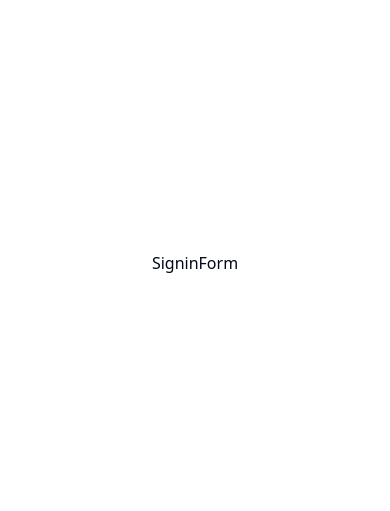
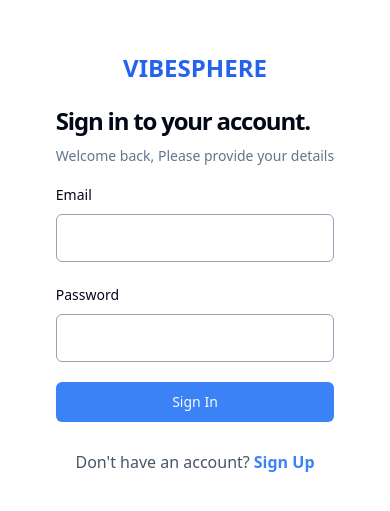
Before and after one commit to vedpandya-project/Vibe-Sphere-App-Project, a React (Vite) app: page /sign-in in a window 390 px wide. Shown: the part 159-670 px from the top of the page. Built offline with nearby package versions, Linux system fonts and the light colour scheme; no server answers.

Commit message:
Sign in functionality

```diff
--- a/src/auth/forms/SigninForm.tsx
+++ b/src/auth/forms/SigninForm.tsx
@@ -1,9 +1,137 @@
-import React from 'react'
+import { z } from "zod"
+import { zodResolver } from "@hookform/resolvers/zod"
+import { useForm } from "react-hook-form"
+import { Button } from "@/components/ui/button"
+import {
+  Form,
+  FormControl,
+  FormDescription,
+  FormField,
+  FormItem,
+  FormLabel,
+  FormMessage,
+} from "@/components/ui/form"
+import { Input } from "@/components/ui/input"
+import { SignInFormSchema } from "@/lib/validation"
+import { Link, useNavigate } from "react-router-dom"
+import Loader from "@/components/shared/Loader"
+import { useToast } from "@/hooks/use-toast"
+import { useCreateUserAccount, useSignInAccount } from "@/lib/react-query/queries"
+import { useUserContext } from "@/context/AuthContext"
 
 const SigninForm = () => {
+  const { toast } = useToast();
+  const navigate = useNavigate();
+  const {checkAuthUser, isLoading: isUserLoading} = useUserContext();
+
+  const form = useForm<z.infer<typeof SignInFormSchema>>({
+    resolver: zodResolver(SignInFormSchema),
+    defaultValues: {
+      email: "",
+      password: "",
+    },
+  })
+
+  // queries
+  const {mutateAsync: signInAccount, isPending: isSigningInUser } =
+  useSignInAccount()
+
+  async function onSubmit(values: z.infer<typeof SignInFormSchema>) {
+
+    const session = await signInAccount({
+      email: values.email,
+      password: values.password,
+    })
+
+    if(!session) {
+      toast({ title: "Something went wrong. Please try again."})
+
+      navigate("/sign-in")
+
+      return
+    }
+
+    const isLoggedIn = await checkAuthUser()
+
+    if (isLoggedIn) {
+      form.reset()
+
+      navigate("/")
+    } else {
+      toast({title: "Login failed. Please try again."})
+
+      return
+    }
+  }
+
   return (
-    <div>SigninForm</div>
+    <Form {...form}>
+      <div className="sm:w-[420px] flex flex-col">
+        <h1 className="text-2xl font-bold text-blue-600 text-center">VIBESPHERE</h1>
+
+        <h2 className="text-[24px] md:text-[30px] font-bold leading-[140%] tracking-tighter pt-5
+        sm:pt-12">Sign in to your account.</h2>
+
+
+        <p className="text-slate-500 text-[14px] font-medium leading-[140%] md:text-[16px]
+      md:font-normal mt-2">
+          Welcome back, Please provide your details
+        </p>
+
+        <form onSubmit={form.handleSubmit(onSubmit)} className="flex flex-col gap-5 w-full mt-4">
+
+        <FormField
+            control={form.control}
+            name="email"
+            render={({ field }) => (
+              <FormItem>
+                <FormLabel>Email</FormLabel>
+
+                <FormControl>
+                  <Input type="email" className="h-12 border border-slate-400 focus-visible:ring-0
+              focus-visible:ring-offset-0" {...field} />
+                </FormControl>
+
+                <FormMessage />
+              </FormItem>
+            )}
+          />
+
+        <FormField
+            control={form.control}
+            name="password"
+            render={({ field }) => (
+              <FormItem>
+                <FormLabel>Password</FormLabel>
+
+                <FormControl>
+                  <Input type="password" className="h-12 border border-slate-400 focus-visible:ring-0
+              focus-visible:ring-offset-0" {...field} />
+                </FormControl>
+
+                <FormMessage />
+              </FormItem>
+            )}
+          />
+
+          <Button type="submit" className="bg-blue-500">
+            {isUserLoading ? (
+              <div className="flex items-center justify-center gap-2">
+                <Loader /> Loading...
+              </div>
+            ) : (
+              "Sign In"
+            )}
+          </Button>
+
+          <p className="text-slate-600 text-center mt-2">
+            Don't have an account?
+            <Link to={"/sign-up"} className="text-blue-500 font-semibold ml-1">Sign Up</Link>
+          </p>
+        </form>
+      </div>
+    </Form>
   )
 }
 
-export default SigninForm
+export default SigninForm;
--- a/src/auth/forms/SignupForm.tsx
+++ b/src/auth/forms/SignupForm.tsx
@@ -92,7 +92,7 @@ const SignupForm = () => {
           Welcome to Vibesphere, Please provide your details
         </p>
 
-        <form onSubmit={form.handleSubmit(onSubmit)} className="flex flex-col gap-5 mt-4">
+        <form onSubmit={form.handleSubmit(onSubmit)} className="flex flex-col gap-5 w-full mt-4">
           <FormField
             control={form.control}
             name="name"
@@ -173,7 +173,7 @@ const SignupForm = () => {
 
           <p className="text-slate-600 text-center mt-2">
             Already have an account?
-            <Link to={"/sign-in"} className="text-blue-500 font-semibold ml-1">Sign in</Link>
+            <Link to={"/sign-in"} className="text-blue-500 font-semibold ml-1">Sign In</Link>
           </p>
         </form>
       </div>
--- a/src/context/AuthContext.tsx
+++ b/src/context/AuthContext.tsx
@@ -71,9 +71,9 @@ export const AuthProvider = ({ children }: { children: React.ReactNode }) => {
     useEffect(() => {
         const cookieFallback = localStorage.getItem("cookieFallback")
 
-        if (cookieFallback === "[]"
-            // cookieFallback === null ||
-            // cookieFallback === undefined
+        if (cookieFallback === "[]" ||
+            cookieFallback === null ||
+            cookieFallback === undefined
         )
         {
             navigate("/sign-in")
--- a/src/lib/validation/index.ts
+++ b/src/lib/validation/index.ts
@@ -6,3 +6,8 @@ export const SignUpFormSchema = z.object({
     email: z.string().email(),
     password: z.string().min(8, {message: "Password must be atleast 8 characters"}),
 })
+
+export const SignInFormSchema = z.object({
+    email: z.string().email(),
+    password: z.string().min(8, {message: "Password must be atleast 8 characters"}),
+})
```
